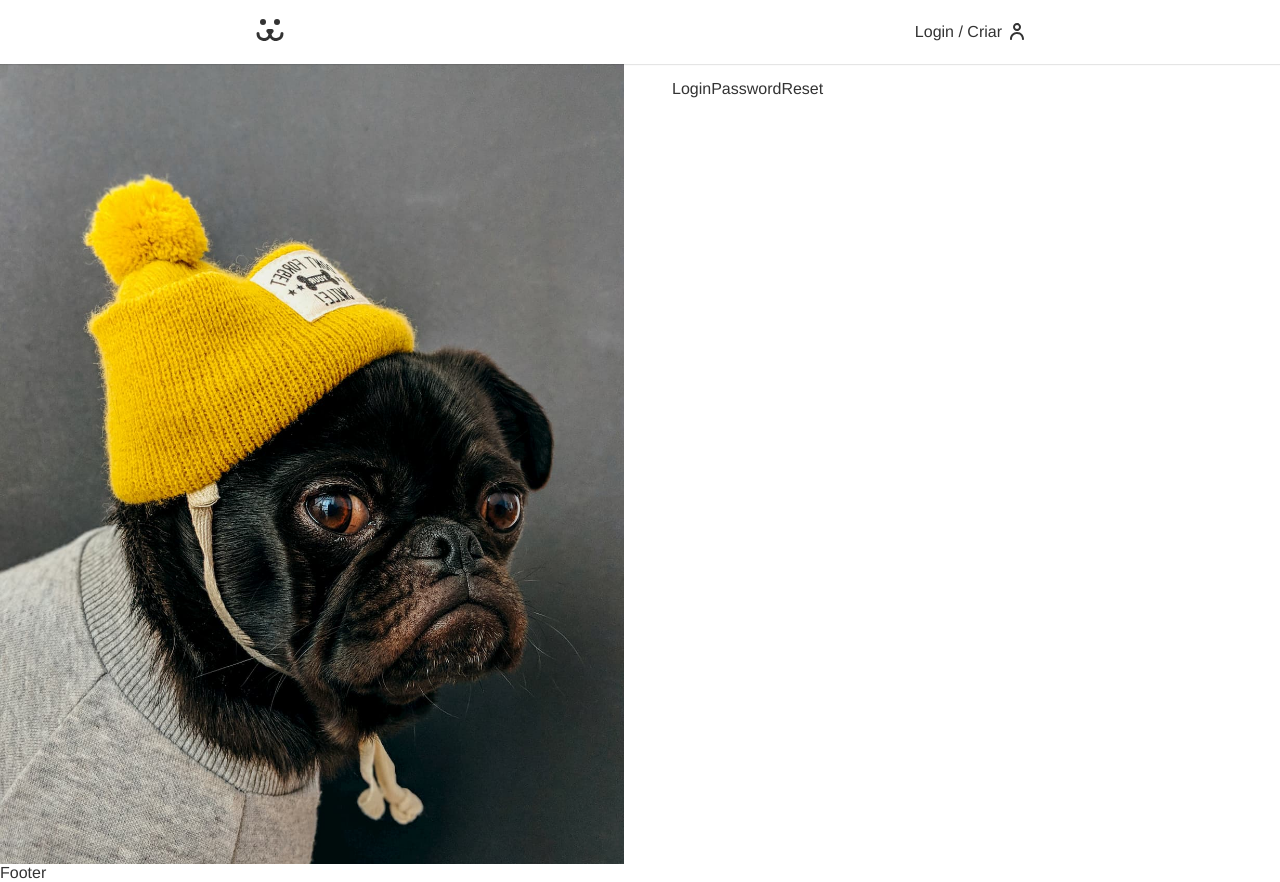
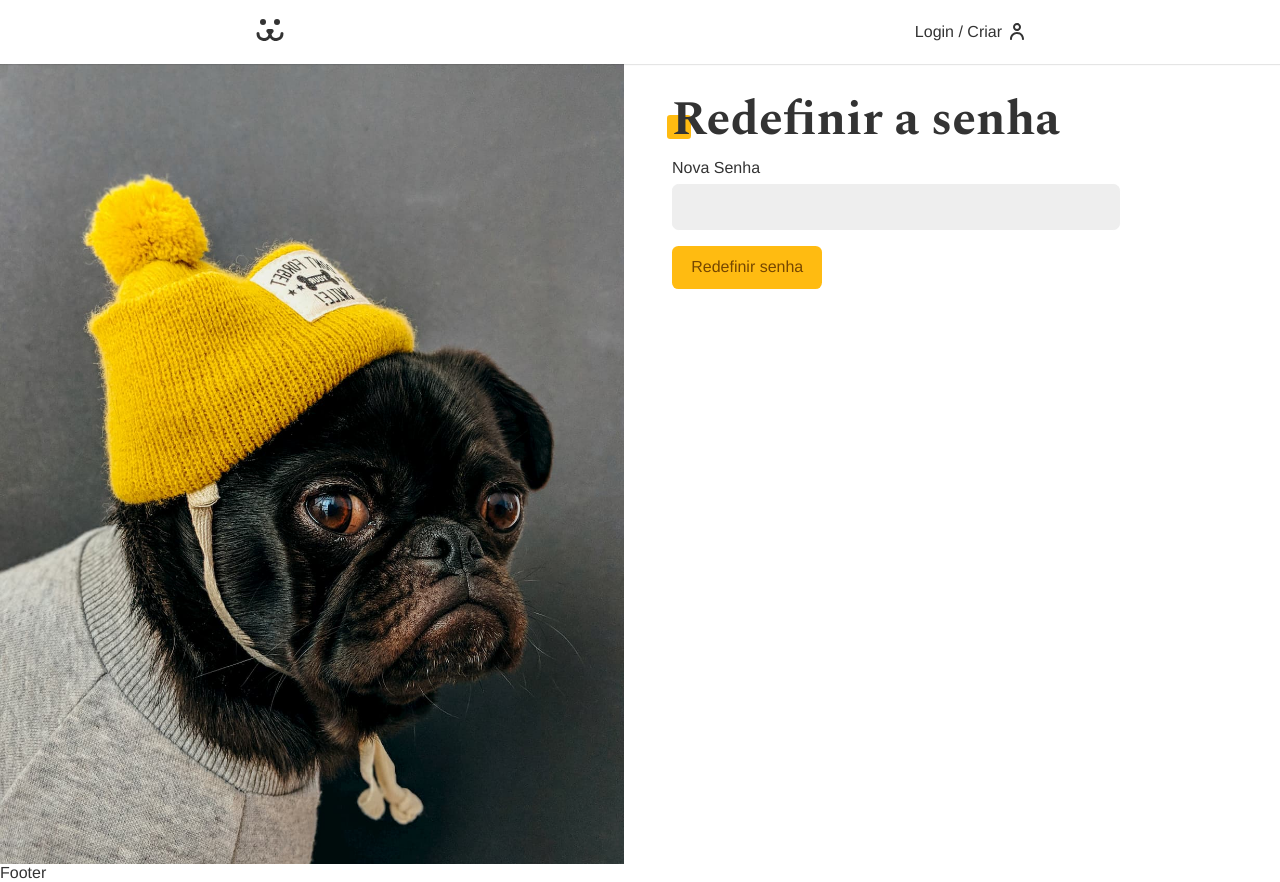
Before and after one commit to PedroPaivaDev/study-origamid-react, a React (Create React App) app: page /login/resetar in a window 1280 px wide. Built offline with nearby package versions, Linux system fonts and the light colour scheme.

Commit message:
PasswordReset page and post method, with navigate to Login page

```diff
--- a/src/components/Login/LoginPasswordReset.js
+++ b/src/components/Login/LoginPasswordReset.js
@@ -1,9 +1,51 @@
-import React from 'react'
+import React from 'react';
+import Input from '../Forms/Input';
+import Button from '../Forms/Button';
+import useForm from '../../hooks/useForm';
+import useFetch from '../../hooks/useFetch';
+import { PASSWORD_RESET } from '../../service/api';
+import Error from '../Helper/Error';
+import { useNavigate } from 'react-router-dom';
 
 const LoginPasswordReset = () => {
+
+  const [login, setLogin] = React.useState('');
+  const [key, setKey] = React.useState('');
+  const password = useForm();
+  const {error, loading, request} = useFetch();
+  const navigate = useNavigate();
+
+  React.useEffect(() => {
+    const params = new URLSearchParams(window.location.search);
+    const URLkey = params.get('key');
+    const URLlogin = params.get('login');
+    if(URLkey) setKey(URLkey);
+    if(URLlogin) setLogin(URLlogin);
+  }, []);
+
+  async function handleSubmit(event) {
+    event.preventDefault();
+    if(password.validate()) {
+      const {url, options} = PASSWORD_RESET({
+        login,
+        key,
+        password: password.value,
+      });
+      const {response} = await request(url, options);
+      if(response.ok) navigate('/login');
+    }
+  }
+
   return (
-    <div>LoginPasswordReset</div>
+    <div>
+      <h1 className='title'>Redefinir a senha</h1>
+      <form onSubmit={handleSubmit}>
+        <Input label="Nova Senha" type="password" name="password" {...password}/>
+        {loading ? <Button disabled>Resetando...</Button> : <Button>Redefinir senha</Button>}
+      </form>
+      <Error error={error} />
+    </div>
   )
 }
 
-export default LoginPasswordReset
+export default LoginPasswordReset;
--- a/src/service/api.js
+++ b/src/service/api.js
@@ -121,3 +121,16 @@
         },
     }
 }
+
+export function PASSWORD_RESET (body) {
+    return {
+        url: `${API_URL}/api/password/reset`,
+        options: {
+            method: 'POST',
+            headers: {
+                'Content-Type': 'application/json',
+            },
+            body: JSON.stringify(body)
+        },
+    }
+}
```
